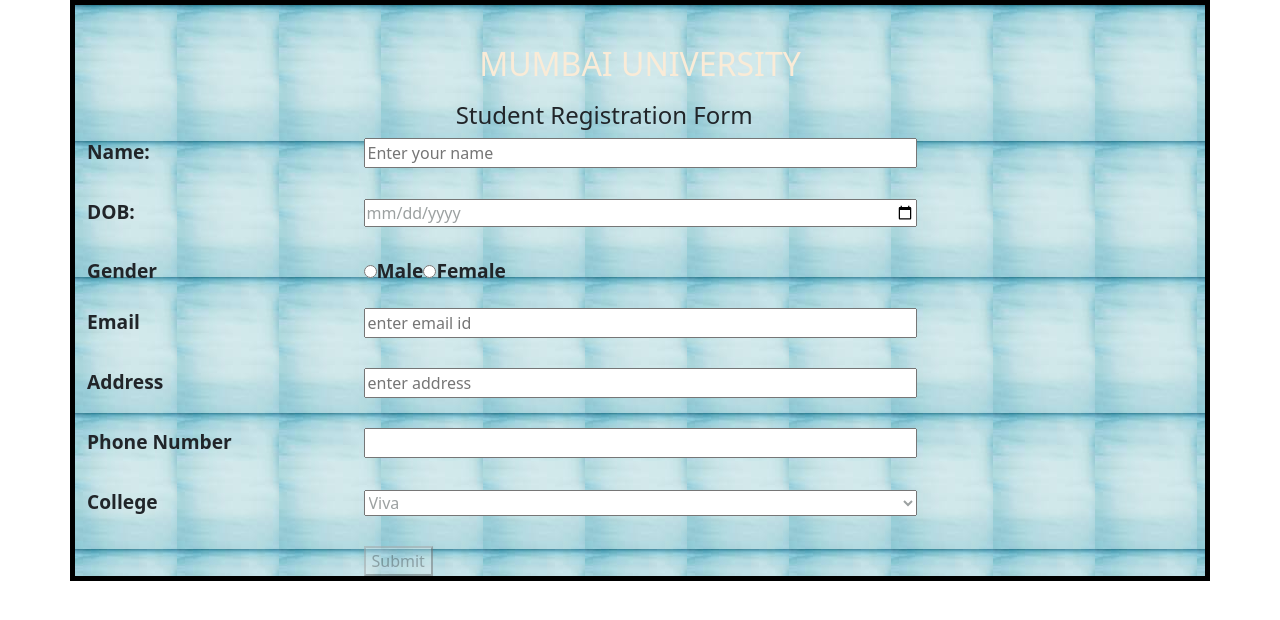
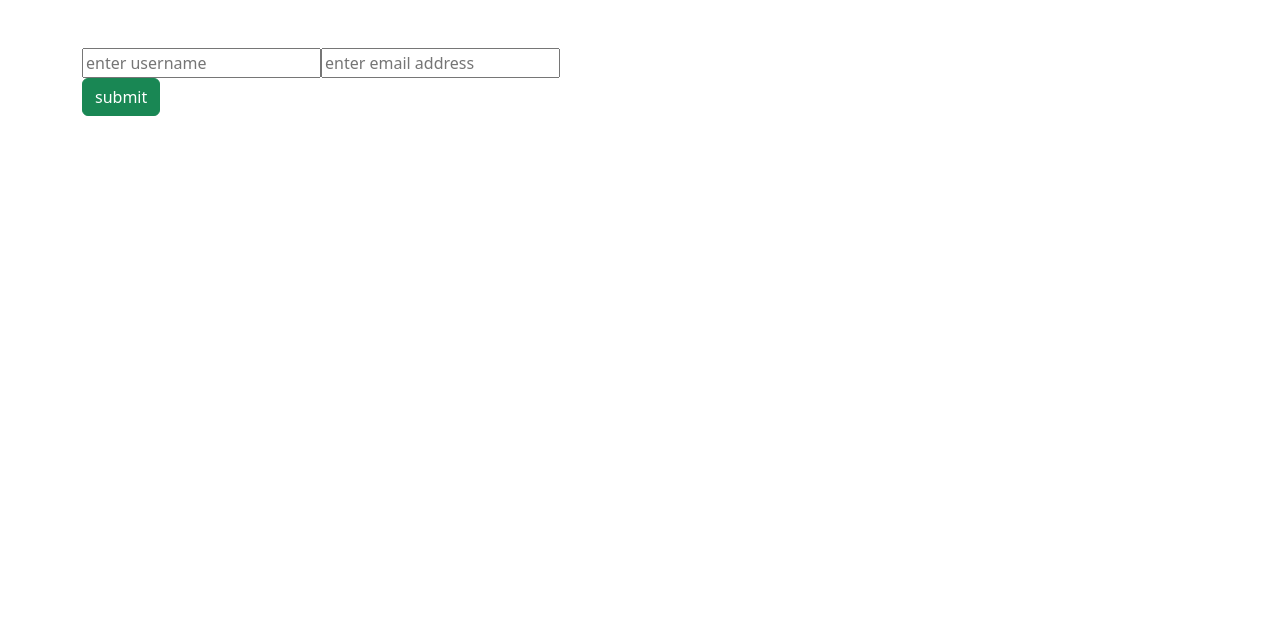
Before and after one commit to akshaypalase/AngularApp, an Angular app: page / in a window 1280 px wide. Shown: the top 620 px of the page. Built offline with nearby package versions, Linux system fonts and the light colour scheme.

Commit message:
updated
updated

```diff
--- a/src/app/app.component.html
+++ b/src/app/app.component.html
@@ -54,7 +54,8 @@
 <button (click)="changedata()" class="btn-btn-primary">click</button>
 <button (click)="destroy()"  class="btn-btn-danger">destroy</button> -->
 <!-- <app-simpletemplateform></app-simpletemplateform> -->
-<app-form></app-form>
+<!-- <app-form></app-form> -->
 <!-- <app-loginform></app-loginform> -->
 <!-- <app-checkout></app-checkout> -->
+<app-reactiveform></app-reactiveform>
 <router-outlet></router-outlet>
--- a/src/app/form/form.component.css
+++ b/src/app/form/form.component.css
@@ -23,6 +23,3 @@
 input.ng-invalid.ng-touched{
     border: 1px solid red;box-shadow: 0 0 13px #ff000021;
 }
-#user{
-    margin-bottom: 0cm;
-}
--- a/src/app/form/form.component.html
+++ b/src/app/form/form.component.html
@@ -9,7 +9,7 @@
 <div class="form-group"  >
     <label for="Name" class="col-3">Name:</label >
     <input type="text" id="name" class="form-control" name="Name" required placeholder="Enter your name" class="col-6 " #Name="ngModel"  ngModel >
-    <div *ngIf="Name.touched && !Name.valid" id="user" >enter valid name</div>
+    <strong *ngIf="Name.touched && !Name.valid" class="text-danger" >enter valid name</strong>
     </div>
     <div class="form-group">
       <label for="DOB" class="col-3">DOB:</label>
@@ -18,17 +18,19 @@
     <div class="form-group">
       <label class="col-3" >Gender</label>
       <input type="radio" id="Male" value="Male" name="gender"  ngModel >
-      <label for="Male" class="mr-2">Male</label>
+      <label for="Male" class="mr-3">Male</label>
       <input type="radio" id="Female" value="Female" name="gender"   ngModel>
-      <label for="Female" class="mr-2">Female</label>
+      <label for="Female" class="mr-3">Female</label>
 
       <div class="form-group">
         <label for="Email" class="col-3">Email</label>
-        <input type="email" id="Email" class="form-control" name="Email" email required placeholder="enter email id" class="col-6" ngModel>
+        <input type="email" id="Email" class="form-control" name="Email" #Email="ngModel" email required placeholder="enter email id" class="col-6" ngModel>
+        <strong *ngIf="Email.touched && !Email.valid" class="text-danger" >Enter Valid Email Id</strong>
       </div>
       <div class="form-group">
         <label for="Address" class="col-3">Address</label>
-        <input type="textarea" id="Address" class="form-control" name="Address" placeholder="enter address" class="col-6" ngModel>
+        <input type="textarea" id="Address" class="form-control" #Address="ngModel" name="Address" minlength="10" maxlength="20" placeholder="enter address" class="col-6" ngModel>
+      <strong></strong>
       </div>
 
       <div class="form-group">
--- a/src/app/reactiveform/reactiveform.component.html
+++ b/src/app/reactiveform/reactiveform.component.html
@@ -0,0 +1,11 @@
+<div class="container">
+    <div class="row justify-content-left">
+        <div class="col-md-6 text-left rounded py-5">
+         <form [formGroup]="myReactiveForm" (ngSubmit)="onSubmit()">
+         <input type="text" id="" name="" formControlName="username" placeholder="enter username">
+         <input type="text" id="" name="" formControlName="email" placeholder="enter email address">
+         <button class="btn btn-success">submit</button>
+         </form>
+        </div>
+    </div>
+</div>
--- a/src/app/reactiveform/reactiveform.component.ts
+++ b/src/app/reactiveform/reactiveform.component.ts
@@ -1,5 +1,5 @@
 import { Component, OnInit } from '@angular/core';
-import { FormControl, FormGroup } from '@angular/forms';
+import { FormControl, FormGroup, Validators } from '@angular/forms';
 
 @Component({
   selector: 'app-reactiveform',
@@ -8,18 +8,23 @@
 })
 export class ReactiveformComponent implements OnInit {
 
-
+myReactiveForm : FormGroup;
   constructor() {
-
-
-
-  }
-// onSubmit(){
-
-// }
+    this.createForm();
+   }
 
 
   ngOnInit() {
   }
 
+ createForm (){
+  this.myReactiveForm= new FormGroup({
+    'username' : new FormControl('',Validators.required),
+    'email'    : new FormControl('',Validators.required)
+  })
+ }
+ onSubmit(){
+  console.log(this.myReactiveForm);
+
+ }
 }
```
